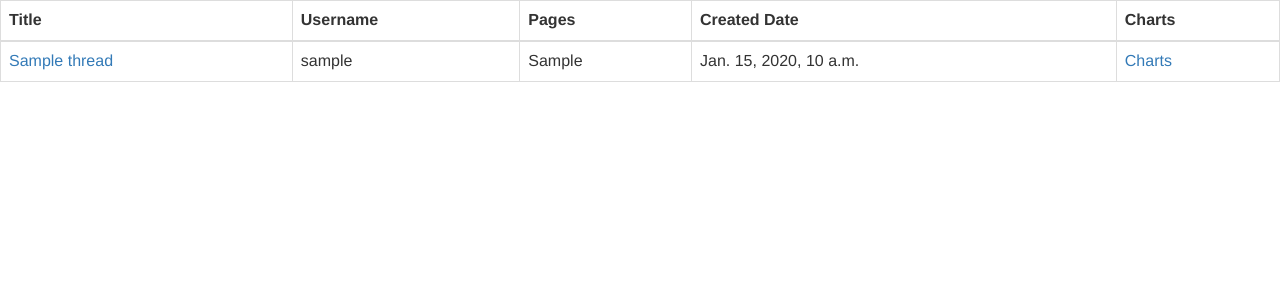
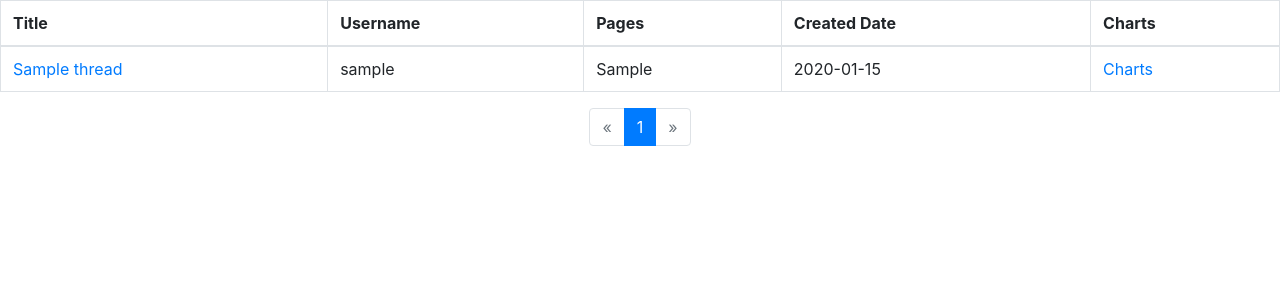
Before and after one commit to mmcd2886/django-forum, a Django app: page /polls/ in a window 1280 px wide. Shown: the top 300 px of the page. Run offline with Django 3.2, Linux system fonts and the light colour scheme; tables that the repository leaves empty hold one stand-in row (values such as "Sample post"); parts of the project's set-up code (start-up, migrations or seed data) failed here and were passed over; some libraries are stand-ins or nearby versions.

Commit message:
added pagination for the threads page

```diff
--- a/mysite/polls/models.py
+++ b/mysite/polls/models.py
@@ -6,6 +6,7 @@ from django.utils import timezone
 
 
 # This table has an 'id' column
+# This model is for the thread title and post by thread creator
 class Threads(models.Model):
     thread_id = models.AutoField(primary_key=True)
     username = models.CharField(max_length=50)
@@ -18,7 +19,9 @@ class Threads(models.Model):
     def __str__(self):
         return self.username
 
+
 # This table has a 'id' column foreign keys to 'id' in threads table
+# This models if for all the replies to a thread
 class Posts(models.Model):
     username = models.CharField(max_length=50)
     date_time = models.DateTimeField()
--- a/mysite/polls/templates/polls/index.html
+++ b/mysite/polls/templates/polls/index.html
@@ -1,58 +1,11 @@
-<!--{% if latest_threads_list %}
-    <ul>
-    {% for thread in latest_threads_list %} -->
-        <!--'url' will point the link to the urls.py file. 'polls:detail' polls indicates
-        the app_name defined urls.py and 'detail' indicates the 'name' of the path defined in urls.py -->
-       <!-- <li><a href="{% url 'polls:detail' thread.thread_id %}"> {{ thread.title }}</a>
-            Pages: {{ thread.last_page_scraped }} - Created: {{thread.date_time }}</li>
-        <li><a href="{% url 'polls:pie_chart' thread.thread_id %}">Charts</a></li>
-        <br>
-    {% endfor %}
-    </ul>
-{% else %}
-    <p>No threads are available.</p>
-{% endif %}
--->
-
-
-<!--<!DOCTYPE html>
-<html lang="en">
-<head>
-    <meta charset="UTF-8">
-    <meta name="viewport" content="width=device-width, initial-scale=1.0">
-    <title>Django Paginator example</title>
-</head>
-<body>
-    <div class="container">
-        {% for post in page_obj.object_list %}
-          {# note that the list of posts are in the page_obj.object_list not page_obj #}
-
-            <h1>{{post.title}}</h1>
-            <small>{{post.username}}</small>>
-
-            <hr/>
-         {% endfor %}
-            </div>
-    <center>
-        {%if page_obj.has_previous %} {# whether the previous page exists #}
-            <a href="?page={{page_obj.previous_page_number}}"><</a> {# link to the prev page #}
-        {% endif %}
-        <span>{{page_obj.number}}</span> {# the current page number #}
-
-        {%if page_obj.has_next %} {# whether the next page exists #}
-            <a href="?page={{page_obj.next_page_number}}">></a> {# link to the next page #}
-        {% endif %}
-    </center>
-</body>
-</html>
--->
-
-<!-- this is bootstrap3. may not work with other versions
+<!-- this is bootstrap4. may not work with other versions
 https://simpleisbetterthancomplex.com/tutorial/2016/08/03/how-to-paginate-with-django.html-->
 <head>
-  <script src="https://maxcdn.bootstrapcdn.com/bootstrap/4.0.0/js/bootstrap.min.js" integrity="sha384-JZR6Spejh4U02d8jOt6vLEHfe/JQGiRRSQQxSfFWpi1MquVdAyjUar5+76PVCmYl" crossorigin="anonymous"></script>
- <link rel="stylesheet" href="https://maxcdn.bootstrapcdn.com/bootstrap/3.3.7/css/bootstrap.min.css" integrity="sha384-BVYiiSIFeK1dGmJRAkycuHAHRg32OmUcww7on3RYdg4Va+PmSTsz/K68vbdEjh4u" crossorigin="anonymous">
+  <link rel="stylesheet" href="https://maxcdn.bootstrapcdn.com/bootstrap/4.0.0/css/bootstrap.min.css" integrity="sha384-Gn5384xqQ1aoWXA+058RXPxPg6fy4IWvTNh0E263XmFcJlSAwiGgFAW/dAiS6JXm" crossorigin="anonymous">
 </head>
+<!--the table class below uses bootstrap to format the table. The first set of <th> tags are columns names. The following
+<th> tags use django variables that display the data in the specified column names-->
+<div>
 <table class="table table-bordered">
   <thead>
     <tr>
@@ -69,31 +22,33 @@ https://simpleisbetterthancomplex.com/tutorial/2016/08/03/how-to-paginate-with-d
         <td><a href="{% url 'polls:detail' thread.thread_id %}">{{ thread.title }}</a></td>
         <td>{{ thread.username }}</td>
         <td>{{ thread.last_page_scraped }}</td>
-        <td>{{ thread.date_time }}</td>
+        <td>{{ thread.date_time|date:'Y-m-d'  }}</td>
         <td><a href="{% url 'polls:pie_chart' thread.thread_id %}">Charts</a></td>
       </tr>
     {% endfor %}
   </tbody>
 </table>
-
-{% if threads.has_other_pages %}
-  <ul pagination>
+</div>
+<!-- below is pagination code. I use the Paginator class and get_elided_page_range in views.py to format the pagination
+This code uses bootstrap and prevents all pages from showing if there are several pages.-->
+<div>
+  <ul class="pagination justify-content-center flex-wrap mt-2 mb-4">
     {% if threads.has_previous %}
-      <li><a href="?page={{ threads.previous_page_number }}">&laquo;</a></li>
+      <li class="page-item"><a class="page-link" href="?page={{ threads.previous_page_number }}">&laquo;</a></li>
     {% else %}
-      <li class="disabled"><span>&laquo;</span></li>
+      <li class="disabled page-item"><span class="page-link">&laquo;</span></li>
     {% endif %}
-    {% for thread in threads.paginator.page_range %}
+    {% for thread in pagination_page_range|default_if_none:threads.paginator.get_elided_page_range %}
       {% if threads.number == thread %}
-        <li class="active"><span>{{ thread }} <span class="sr-only">(current)</span></span></li>
+         <li class="active page-item"><span class="page-link">{{ thread }}<span class="sr-only">(current)</span></span></li>
       {% else %}
-        <li><a href="?page={{ thread }}">{{ thread }}</a></li>
+        <li class="page-item"><a class="page-link" href="?page={{ thread }}">{{ thread }}</a></li>
       {% endif %}
     {% endfor %}
     {% if threads.has_next %}
-      <li><a href="?page={{ threads.next_page_number }}">&raquo;</a></li>
+      <li class="page-item"><a class="page-link" href="?page={{ threads.next_page_number }}">&raquo;</a></li>
     {% else %}
-      <li class="disabled"><span>&raquo;</span></li>
+     <li class="disabled page-item"><span class="page-link">&raquo;</span></li>
     {% endif %}
   </ul>
-{% endif %}
+</div>
--- a/mysite/polls/views.py
+++ b/mysite/polls/views.py
@@ -9,12 +9,19 @@ from .models import Threads
 
 
 def index(request):
-    latest_threads_list = Threads.objects.order_by('date_time')
+    # order threads bu date_time
+    threads_list = Threads.objects.order_by('date_time')
+    # get the page number from the URL
+    page_number = request.GET.get('page', 1)
     # https://www.geeksforgeeks.org/how-to-add-pagination-in-django-project/
     # paginator takes list of objects as first argument and number per page as second
-    paginator = Paginator(latest_threads_list, 10)
-    # get the page number from the URL
-    page_number = request.GET.get('page', 1)
+    paginator = Paginator(threads_list, 50)
+    # will use this to prevent every page number from showing in pagination. Will only get numbers on either side of
+    # current page
+    # https: // docs.djangoproject.com / en / 3.2 / ref / paginator /  # django.core.paginator.Paginator.get_elided_page_range
+    # https://nemecek.be/blog/105/how-to-use-elided-pagination-in-django-and-solve-too-many-pages-problem
+    pagination_page_range = paginator.get_elided_page_range(number=page_number)
+
     try:
         threads = paginator.get_page(page_number)  # returns the desired page object
     except PageNotAnInteger:
@@ -23,8 +30,8 @@ def index(request):
     except EmptyPage:
         # if page is empty then return last page
         threads = page_number.page(paginator.num_pages)
-    # context = {'latest_threads_list': latest_threads_list}
-    context = {'threads': threads}
+    context = {'pagination_page_range': pagination_page_range, 'threads': threads}
+
     # The render() function takes the request object as its first argument, a template name
     # as its second argument and a dictionary as its optional third argument. It returns an
     # HttpResponse object of the given template rendered with the given context.
@@ -47,7 +54,6 @@ def detail(request, thread_id):
     # https://nemecek.be/blog/105/how-to-use-elided-pagination-in-django-and-solve-too-many-pages-problem
     pagination_page_range = paginator.get_elided_page_range(number=page_number)
 
-
     try:
         posts = paginator.get_page(page_number)  # returns the desired page object
     except PageNotAnInteger:
@@ -57,7 +63,6 @@ def detail(request, thread_id):
         # if page is empty then return last page
         posts = page_number.page(paginator.num_pages)
     context = {'pagination_page_range': pagination_page_range, 'posts': posts, 'thread_info': thread_info}
-
     return render(request, 'polls/detail.html', context)
 
 
```
Also changed, not shown: mysite/polls/templates/polls/detail.html (+16 -6 lines).
